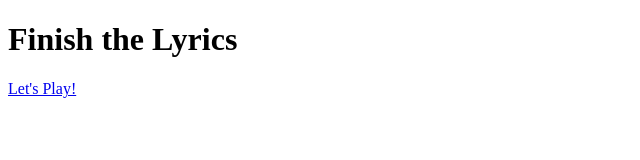
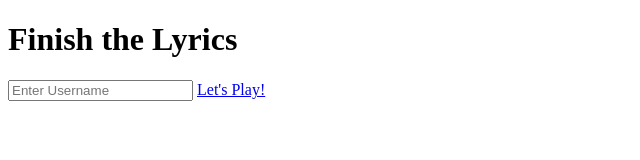
Before and after one commit to BZemba87/finish-the-lyrics, a plain HTML site: page index.html in a window 1280 px wide. Shown: the whole page, without its empty margins (0-640 px from the left). Drawn offline with Linux system fonts and the light colour scheme.

Commit message:
Add username input and let's play button

```diff
--- a/index.html
+++ b/index.html
@@ -16,6 +16,7 @@
     <div class="container">
         <div id="intro-page" class="flex-colum flex-center">
             <h1>Finish the Lyrics</h1>
+            <input type="text" name="username" placeholder = "Enter Username"></input>
             <a href="game.html" class="btn">Let's Play!</a>
         </div>
     </div>
```
